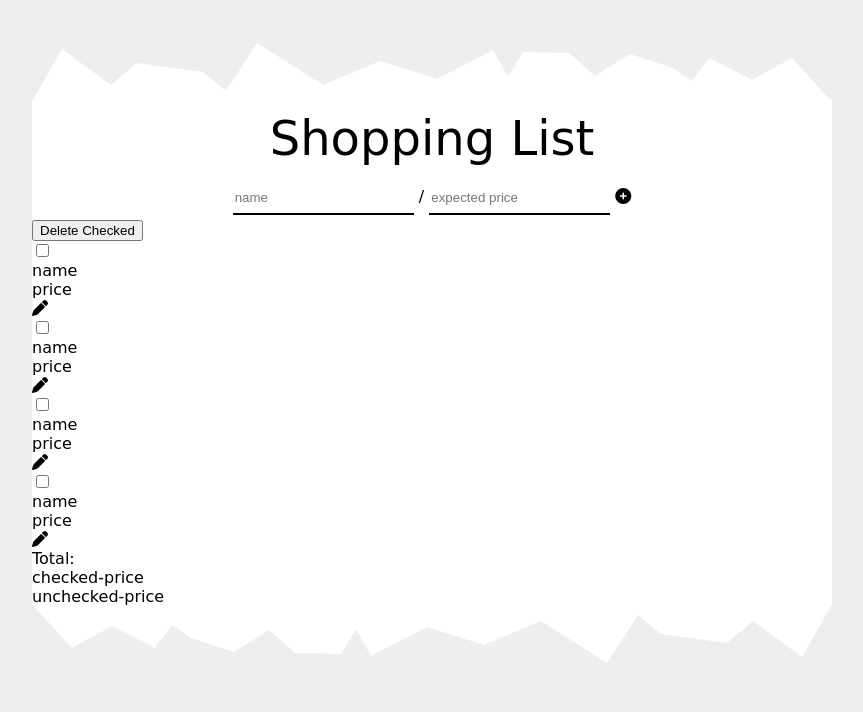
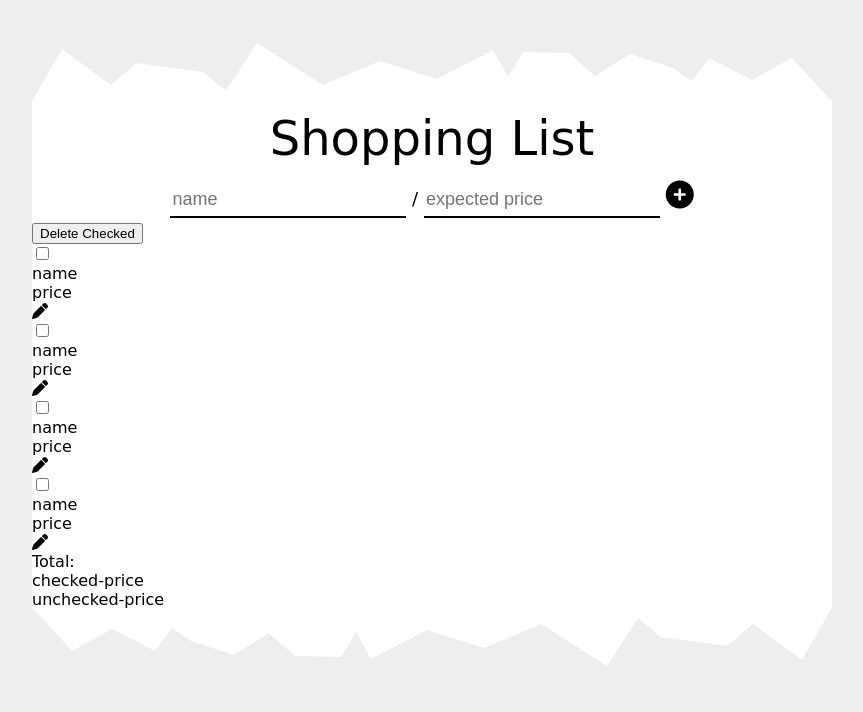
Before and after one commit to HZie/hzshoppinglist.github.io, a plain HTML site: page index.html in a window 1280 px wide. Shown: the whole page, without its empty margins (208-1071 px from the left). Drawn offline with Linux system fonts and the light colour scheme; a web font is replaced by a local one.

Commit message:
style add item in css, html

```diff
--- a/style.css
+++ b/style.css
@@ -59,6 +59,7 @@ body {
 .add {
   padding: 5px;
   text-align: center;
+  font-size: var(--font-regular);
 }
 
 .add_input {
@@ -67,6 +68,11 @@ body {
   border-right: none;
   border-bottom: 2px solid black;
   border-left: none;
+  font-size: var(--font-regular);
+}
+
+.add i {
+  font-size: var(--font-medium);
 }
 
 .receipt_bottom {
```
